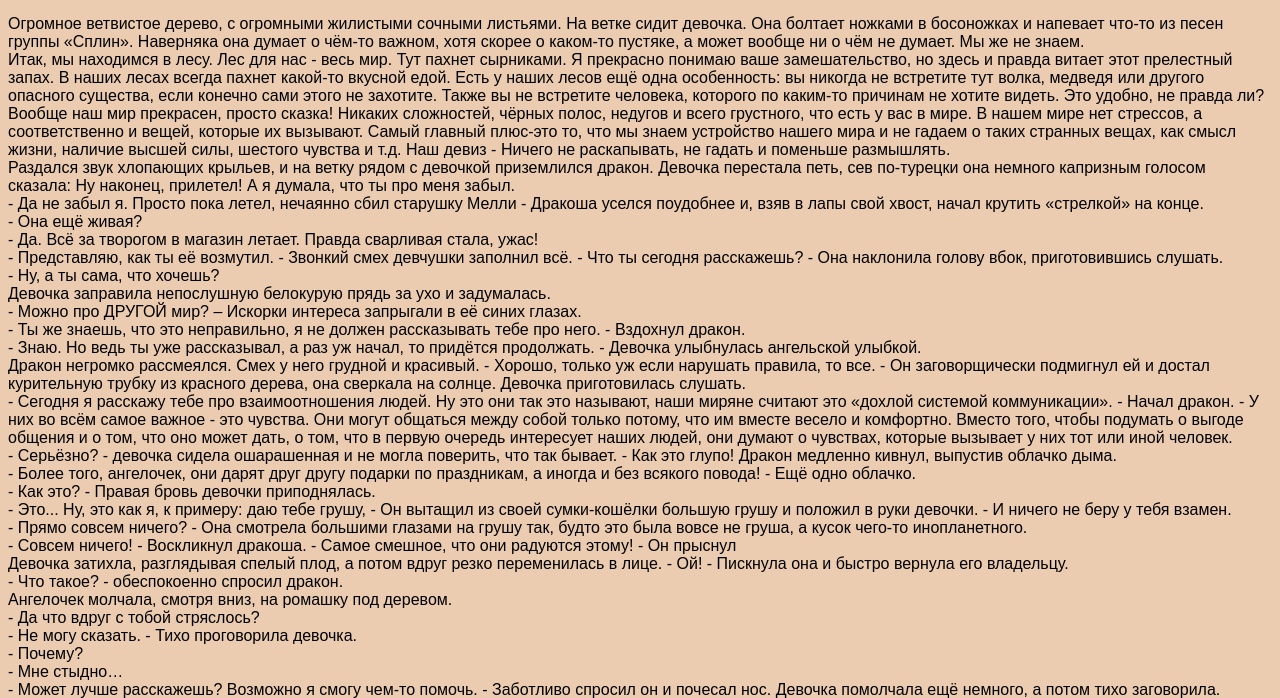
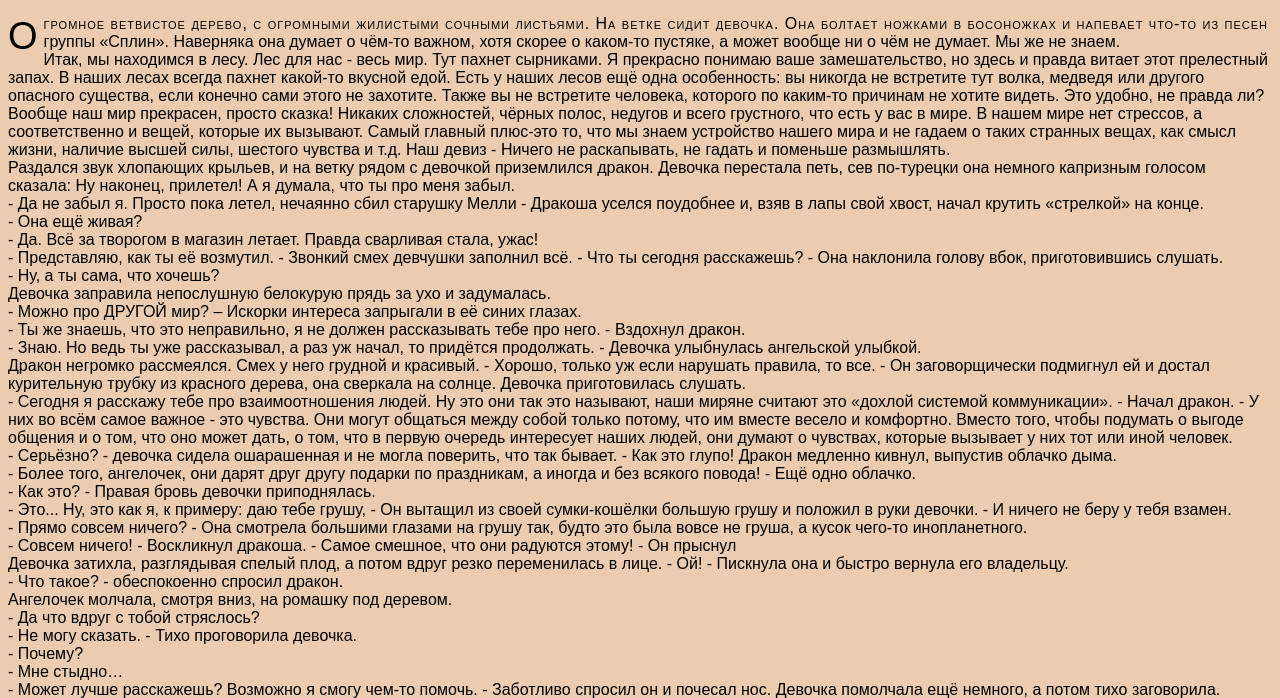
Before and after one commit to tvorit/tvorit.github.io, a plain HTML site: page skazka1.html in a window 1280 px wide. Shown: the part 102-800 px from the top of the page. Drawn offline with Linux system fonts and the light colour scheme.

Commit message:
Update skazka1.html

```diff
--- a/skazka1.html
+++ b/skazka1.html
@@ -18,7 +18,7 @@
 	 <center>
   <a onclick="javascript:history.back(); return false;"><input id="back" type="button" value='Назад'></a><br>
 		 <h1>"Подарок"</h1></center><br>
-	<div><p id="pe">Огромное ветвистое дерево, с огромными жилистыми сочными листьями. На ветке сидит девочка. Она болтает ножками в босоножках и напевает что-то из песен группы «Сплин». Наверняка она думает о чём-то важном, хотя скорее о каком-то пустяке, а может вообще ни о чём не думает. Мы же не знаем.<br>
+	<div id="pe"><p>Огромное ветвистое дерево, с огромными жилистыми сочными листьями. На ветке сидит девочка. Она болтает ножками в босоножках и напевает что-то из песен группы «Сплин». Наверняка она думает о чём-то важном, хотя скорее о каком-то пустяке, а может вообще ни о чём не думает. Мы же не знаем.<br>
 Итак, мы находимся в лесу. Лес для нас - весь мир. Тут пахнет сырниками. Я прекрасно понимаю ваше замешательство, но здесь и правда витает этот прелестный запах. В наших лесах всегда пахнет какой-то вкусной едой. Есть у наших лесов ещё одна особенность: вы никогда не встретите тут волка, медведя или другого опасного существа, если конечно сами этого не захотите. Также вы не встретите человека, которого по каким-то причинам не хотите видеть. Это удобно, не правда ли? Вообще наш мир прекрасен, просто сказка! Никаких сложностей, чёрных полос, недугов и всего грустного, что есть у вас в мире.  В нашем мире нет стрессов, а соответственно и вещей, которые их вызывают.  Самый главный плюс-это то, что мы знаем устройство нашего мира и не гадаем о таких странных вещах, как смысл жизни, наличие высшей силы, шестого чувства и т.д. Наш девиз - Ничего не раскапывать, не гадать и поменьше размышлять.<br>
  Раздался звук хлопающих крыльев, и на ветку рядом с девочкой приземлился дракон. Девочка перестала петь, сев по-турецки она немного капризным голосом сказала: Ну наконец, прилетел! А я  думала, что ты про меня забыл.<br>
 - Да не забыл я. Просто пока летел, нечаянно сбил старушку Мелли - Дракоша уселся поудобнее и, взяв в лапы свой хвост, начал крутить «стрелкой» на конце. <br>
```
